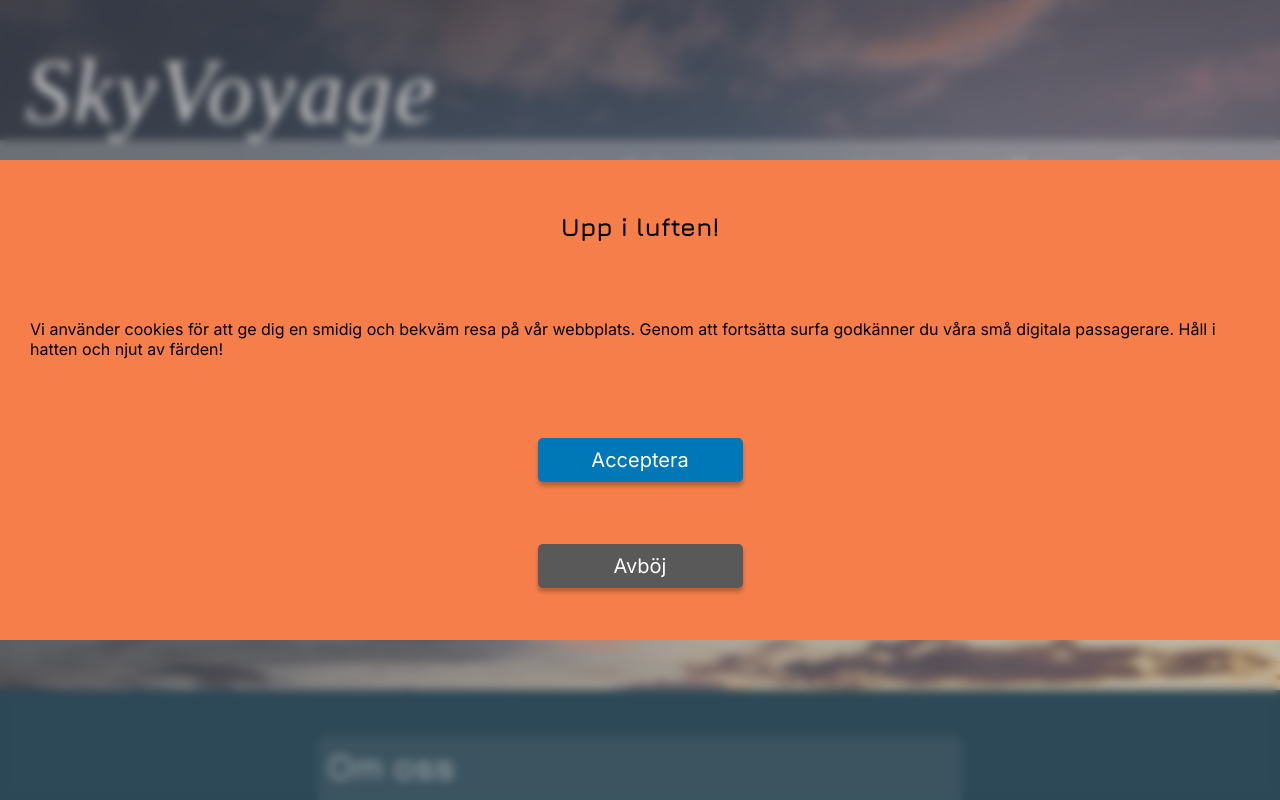
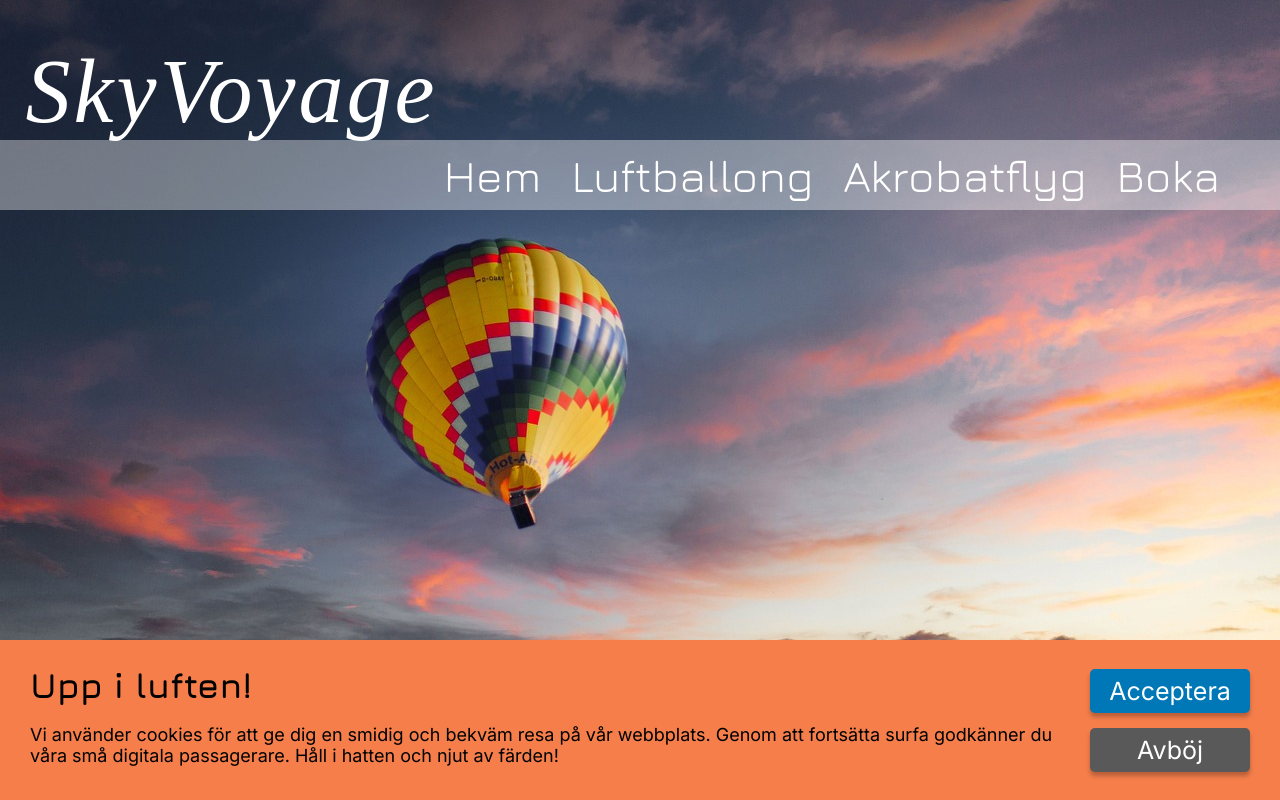
Before and after one commit to ellinorjohansson/SkyVoyage-Glantan, a Vue app: page / in a window 1280 px wide. Shown: the top 800 px of the page. Built offline with nearby package versions, Linux system fonts and the light colour scheme; a web font is replaced by a local one.

Commit message:
🚧 feature: added cookie-banner for tablet
-added container for buttons and text for styling, uncluding some changes in mobile version too.

```diff
--- a/src/component/CookieNotification.vue
+++ b/src/component/CookieNotification.vue
@@ -15,13 +15,17 @@ function declineCookies() {
 <template>
   <div class="cookie-wrapper" v-if="showCookie">
     <div class="cookie-container">
+      <div class="text-container">
         <h2>Upp i luften!</h2>
         <p>
           Vi använder cookies för att ge dig en smidig och bekväm resa på vår webbplats. Genom att fortsätta surfa godkänner du våra
           små digitala passagerare. Håll i hatten och njut av färden!
         </p>
+    </div>
+    <div class="button-container">
         <button class="accept-btn" @click="acceptCookies">Acceptera</button>
         <button class="decline-btn" @click="declineCookies">Avböj</button>
+    </div>
     </div>
   </div>
 </template>
@@ -48,12 +52,17 @@ function declineCookies() {
     justify-content: space-evenly;
     align-items: center;
     text-align: left;
-    gap: 10px;
+
+    .text-container{
+      display: flex;
+      flex-direction: column;
+      align-items: left;
 
       h2 {
         font-family: $font-heading2;
         font-size: $mobile-font-size-heading2;
         margin: 0;
+        padding-left: 30px;
       }
 
       p{
@@ -62,6 +71,12 @@ function declineCookies() {
         padding-left: 30px;
         padding-right: 30px;
       }
+    }
+
+    .button-container{
+      display: flex;
+      flex-direction: column;
+      gap: 15px;
 
       button{
         width: 205px;
@@ -82,6 +97,48 @@ function declineCookies() {
         background-color: #595959;
       }
     }
+
+  }
+}
+
+// tablet
+@media screen and (min-width: 768px) {
+  .cookie-wrapper{
+    height: auto;
+    background: none;
+    backdrop-filter: none;
+
+  .cookie-container {
+    top: auto;
+    bottom: 0;
+    width: 100%;
+    height: 20%;
+    display: flex;
+    flex-direction: row;
+
+    .text-container{
+      h2 {
+        margin-top: 10px;
+        font-size: $tablet-font-size-heading2;
+      }
+
+      p{
+        font-size: $tablet-font-size-paragraph;
+        margin-bottom: 20px;
+      }
+
+    }
+
+    .button-container{
+      margin-right: 30px;
+      button{
+        width: 160px;
+        height: 44px;
+        font-size: $tablet-font-size-heading3;
+      }
+    }
+  }
+}
 }
 
 </style>
```
Lines whose indentation alone changed are shown as unchanged.
